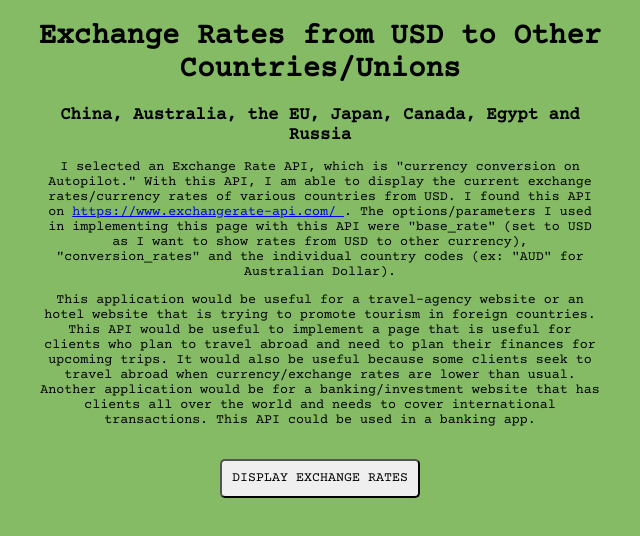
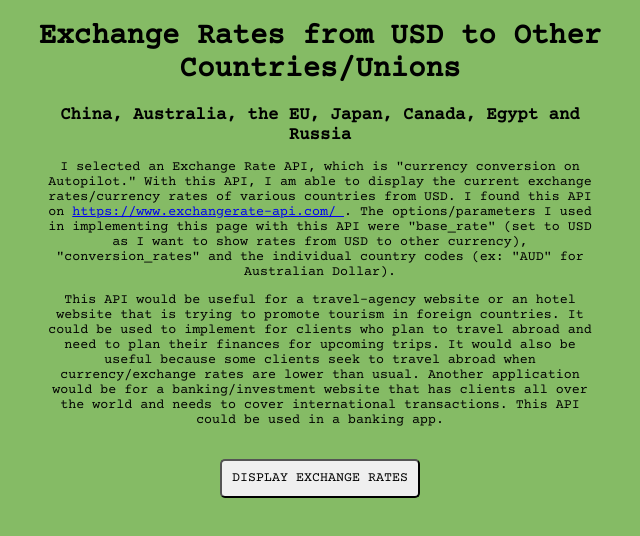
Before and after one commit to valeriavelasquez/hw9API, a plain HTML site: page index.html in a window 1280 px wide. Shown: the whole page, without its empty margins (320-960 px from the left). Drawn offline with nearby package versions, Linux system fonts and the light colour scheme.

Commit message:
Update index.html

```diff
--- a/index.html
+++ b/index.html
@@ -76,7 +76,7 @@
         </p>
 
         <p>
-            This application would be useful for a travel-agency website or an hotel website that is trying to promote tourism in foreign countries. This API would be useful to implement a page that is useful for clients who plan to travel
+            This API would be useful for a travel-agency website or an hotel website that is trying to promote tourism in foreign countries. It could be used to implement for clients who plan to travel
             abroad and need to plan their finances for upcoming trips. It would also be useful because some clients seek to travel abroad when currency/exchange rates are lower than usual. Another application would be for a
             banking/investment website that has clients all over the world and needs to cover international transactions. This API could be used in a banking app.
         </p>
```
